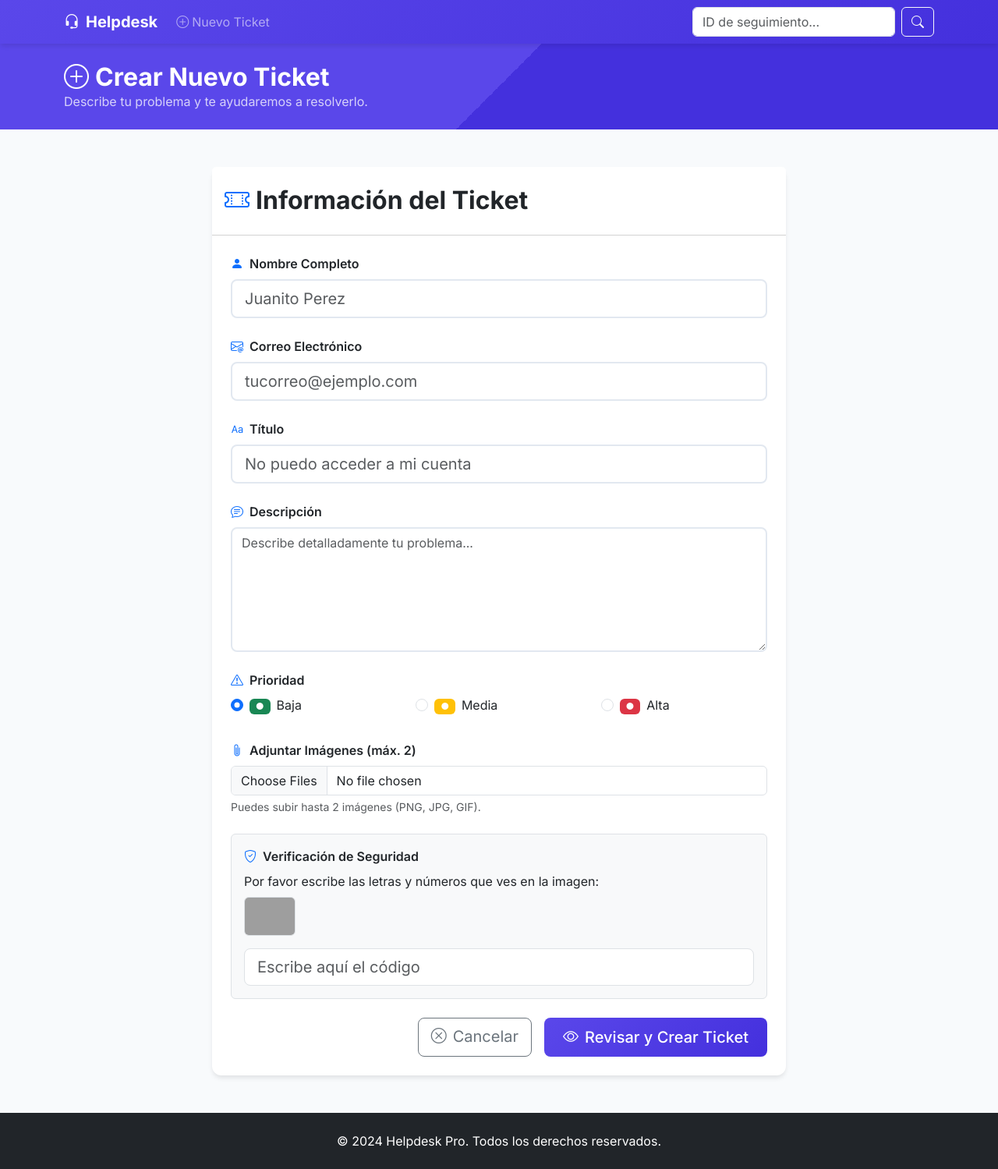
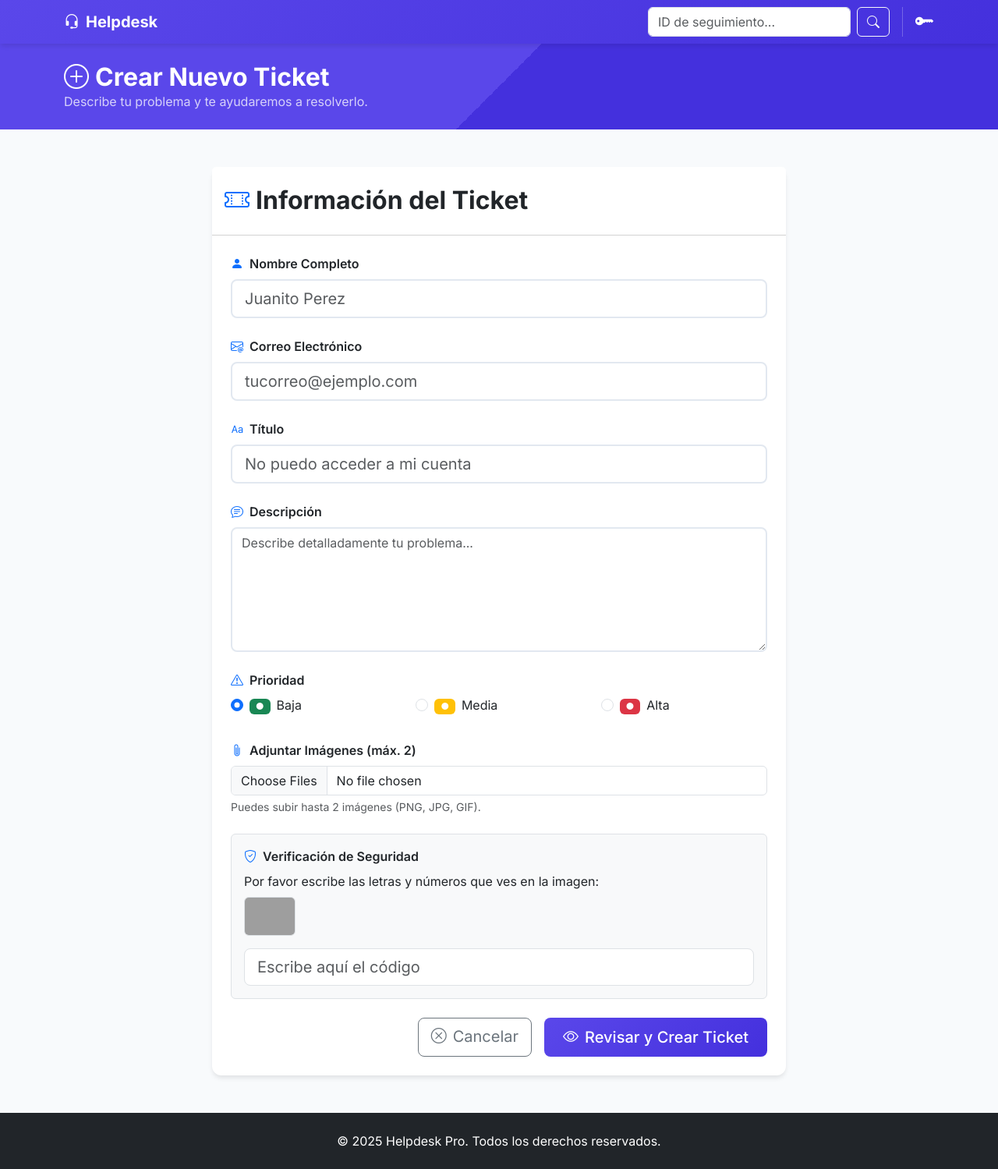
Before and after one commit to GamersEC/helpdesk, a Flask app: page /new in a window 1280 px wide. Shown: the whole page at 78% size. Run offline with Flask 3, Linux system fonts and the light colour scheme; grey boxes are pictures that could not be loaded.

Commit message:
Cambios en el menu superior

```diff
--- a/templates/base.html
+++ b/templates/base.html
@@ -10,51 +10,44 @@
     <link href="https://fonts.googleapis.com/css2?family=Inter:wght@300;400;500;600;700&display=swap" rel="stylesheet" />
     <link href="{{ url_for('static', filename='css/styles.css') }}" rel="stylesheet" />
     <style>
-        body {
-            display: flex;
-            flex-direction: column;
-            min-height: 100vh;
-        }
-        main {
-            flex: 1;
-        }
+        body { display: flex; flex-direction: column; min-height: 100vh; }
+        main { flex: 1; }
     </style>
 </head>
 <body>
-<!-- Navbar con Buscador y Botón Condicional para Agentes -->
+<!-- Navbar Rediseñada: más limpia y con login de agente -->
 <nav class="navbar navbar-expand-lg navbar-dark navbar-custom mb-0">
     <div class="container">
+        <!-- La marca ahora es el único enlace principal -->
         <a class="navbar-brand fw-bold" href="{{ url_for('home') }}">
             <i class="bi bi-headset me-2"></i>Helpdesk
         </a>
+
+        <!-- El botón de menú para móviles ahora contiene el buscador y el login -->
         <button class="navbar-toggler" type="button" data-bs-toggle="collapse" data-bs-target="#navbarNav">
             <span class="navbar-toggler-icon"></span>
         </button>
+
         <div class="collapse navbar-collapse" id="navbarNav">
-            <ul class="navbar-nav me-auto mb-2 mb-lg-0">
-                <li class="nav-item">
-                    <a class="nav-link" href="{{ url_for('new_ticket') }}">
-                        <i class="bi bi-plus-circle me-1"></i>Nuevo Ticket
-                    </a>
-                </li>
-            </ul>
+            <!-- ms-auto empuja todo a la derecha -->
+            <div class="ms-auto d-flex align-items-center">
 
-            <!-- === NUEVO BOTÓN CONDICIONAL PARA AGENTES === -->
-            <!-- Este bloque solo se renderizará si hay un usuario autenticado (un agente) -->
-            {% if current_user.is_authenticated %}
-                <a href="{{ url_for('dashboard') }}" class="btn btn-sm btn-outline-light me-3">
-                    <i class="bi bi-arrow-left-circle me-1"></i>
-                    Volver al Dashboard
+                <!-- Formulario de Búsqueda -->
+                <form class="d-flex me-3" role="search" action="{{ url_for('search_ticket') }}" method="post">
+                    <input class="form-control me-2" type="search" name="tracking_id" placeholder="ID de seguimiento..." aria-label="Buscar Ticket" required>
+                    <button class="btn btn-outline-light" type="submit">
+                        <i class="bi bi-search"></i>
+                    </button>
+                </form>
+
+                <!-- SEPARADOR VISUAL -->
+                <div class="vr text-white d-none d-lg-block"></div>
+
+                <!-- NUEVO ICONO DE LOGIN PARA AGENTES -->
+                <a href="{{ url_for('login') }}" class="nav-link text-white ps-3" title="Acceso para Agentes">
+                    <i class="bi bi-key-fill fs-4"></i>
                 </a>
-            {% endif %}
-
-            <!-- Formulario de Búsqueda -->
-            <form class="d-flex" role="search" action="{{ url_for('search_ticket') }}" method="post">
-                <input class="form-control me-2" type="search" name="tracking_id" placeholder="ID de seguimiento..." aria-label="Buscar Ticket" required>
-                <button class="btn btn-outline-light" type="submit">
-                    <i class="bi bi-search"></i>
-                </button>
-            </form>
+            </div>
         </div>
     </div>
 </nav>
@@ -67,7 +60,7 @@
 <!-- Footer -->
 <footer class="bg-dark text-white py-4 mt-auto">
     <div class="container text-center">
-        <p class="mb-0">© 2024 Helpdesk Pro. Todos los derechos reservados.</p>
+        <p class="mb-0">© 2025 Helpdesk Pro. Todos los derechos reservados.</p>
     </div>
 </footer>
 
```
